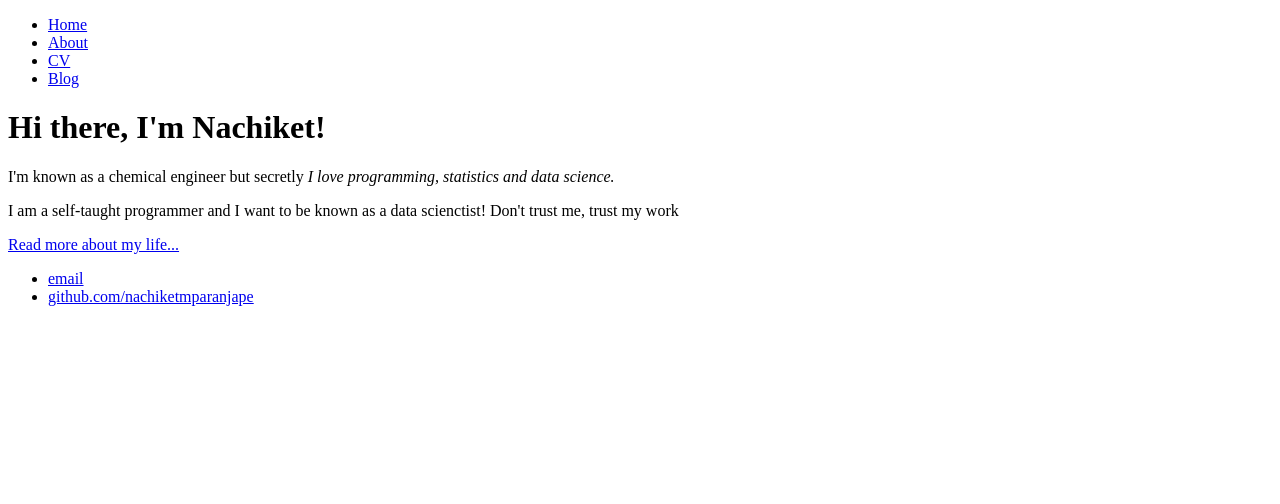
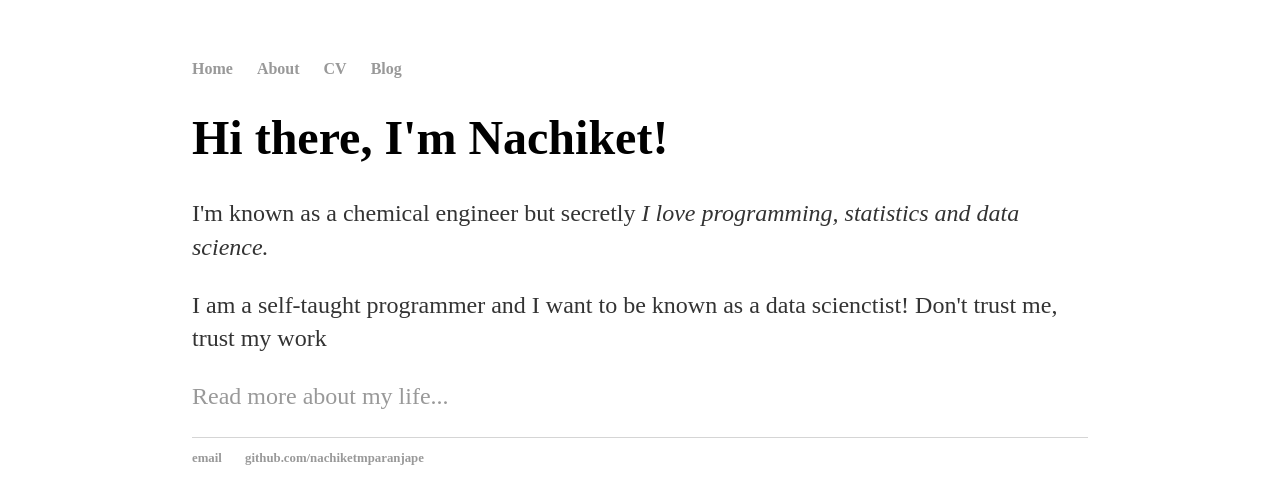
Before and after one commit to nachiketmparanjape2/nachiketmparanjape2.github.io, a Jekyll site: the page built from index.html, in a window 1280 px wide. Shown: the top 504 px of the page. Built offline with Jekyll 4.4.1, drawn with Linux system fonts in a browser that asks for light colours.

Commit message:
Update default.html

```diff
--- a/_layouts/default.html
+++ b/_layouts/default.html
@@ -3,7 +3,7 @@
 		<head>
 			<title>{{ page.title }}</title>
 			<!-- link to main stylesheet -->
-			<link rel="stylesheet" type="text/css" href="/css/main.css">
+			<link rel="stylesheet" type="text/css" href="assets/css/main.css">
 		</head>
 		<body>
 			<nav>
```
